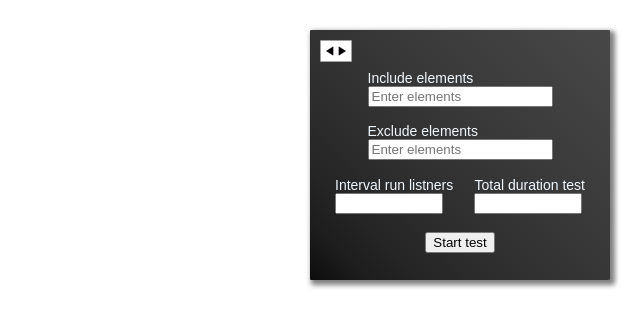
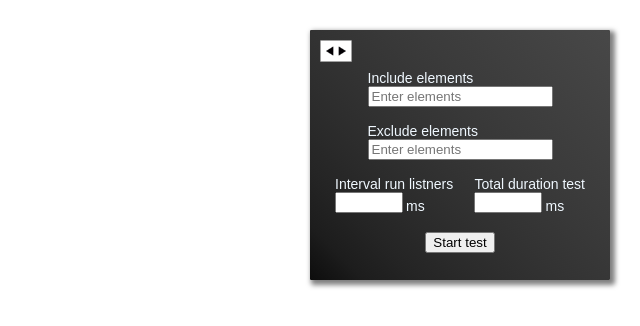
Before and after one commit to Mexamos/test-interface-imitator, a website: page test-html.html in a window 1280 px wide. Shown: the whole page, without its empty margins (640-1280 px from the left). Drawn offline with Linux system fonts and the light colour scheme.

Commit message:
Edit include get event listner

```diff
--- a/index.js
+++ b/index.js
@@ -1,10 +1,4 @@
-;(function(){
-
 class TestInterfaceImitator {
-
-        constructor(name) {
-            this.name = name;
-        }
 
     init() {
         let head = document.head
@@ -27,8 +21,6 @@
         header_wrapper.classList.add('tii-header')
         this.plugin_wrapper.appendChild(header_wrapper)
         header_wrapper.appendChild(this.image_toggle_position_wrapper)
-
-
 
         // create body
         let body_wrapper = document.createElement('div')
@@ -79,6 +71,11 @@
         interval_input.type = 'number'
         interval_input_wrapper.appendChild(interval_input)
 
+        let format_interval = document.createElement('div')
+        format_interval.classList.add('tii-format-time')
+        format_interval.innerHTML = 'ms'
+        interval_input_wrapper.appendChild(format_interval)
+
         // create total duration input
         let total_duration_input_wrapper = document.createElement('div')
         total_duration_input_wrapper.classList.add('tii-total-duration-input-wrapper')
@@ -92,6 +89,11 @@
         total_duration_input.type = 'number'
         total_duration_input_wrapper.appendChild(total_duration_input)
 
+        let format_duration = document.createElement('div')
+        format_duration.classList.add('tii-format-time')
+        format_duration.innerHTML = 'ms'
+        total_duration_input_wrapper.appendChild(format_duration)
+
         // create button start test
         let button_wrapper = document.createElement('div')
         button_wrapper.classList.add('tii-button-wrapper')
@@ -101,12 +103,9 @@
         button_start.innerHTML = 'Start test'
         button_wrapper.appendChild(button_start)
 
-
-
         let style_tag = document.createElement('link')
         style_tag.href = 'style.css'
         style_tag.rel = 'stylesheet'
-
 
         head.appendChild(style_tag)
     }
@@ -129,5 +128,6 @@
 let example = new TestInterfaceImitator()
 example.init()
 example.addListners()
+example.allEventListners = window.getAllEventListeners()
 
-}())
+console.log('example', example)
--- a/style.css
+++ b/style.css
@@ -63,14 +63,21 @@
 
 }
 .tii-interval-input-wrapper input {
-    width: 100px;
+    width: 60px;
+    float: left;
 }
 
 .tii-total-duration-input-wrapper {
 
 }
 .tii-total-duration-input-wrapper input {
-    width: 100px;
+    width: 60px;
+    float: left;
+}
+.tii-format-time {
+    margin-top: 6px;
+    margin-left: 3px;
+    display: inline-block;
 }
 
 .tii-button-wrapper {
--- a/test-html.html
+++ b/test-html.html
@@ -7,6 +7,7 @@
     <title>Document</title>
 </head>
 <body>
+    <script src="./node_modules/@ulivz/get-event-listeners/dist/get-event-listeners.js"></script>
     <script src="./index.js"></script>
 </body>
 </html>
```
Lines whose indentation alone changed are shown as unchanged.
